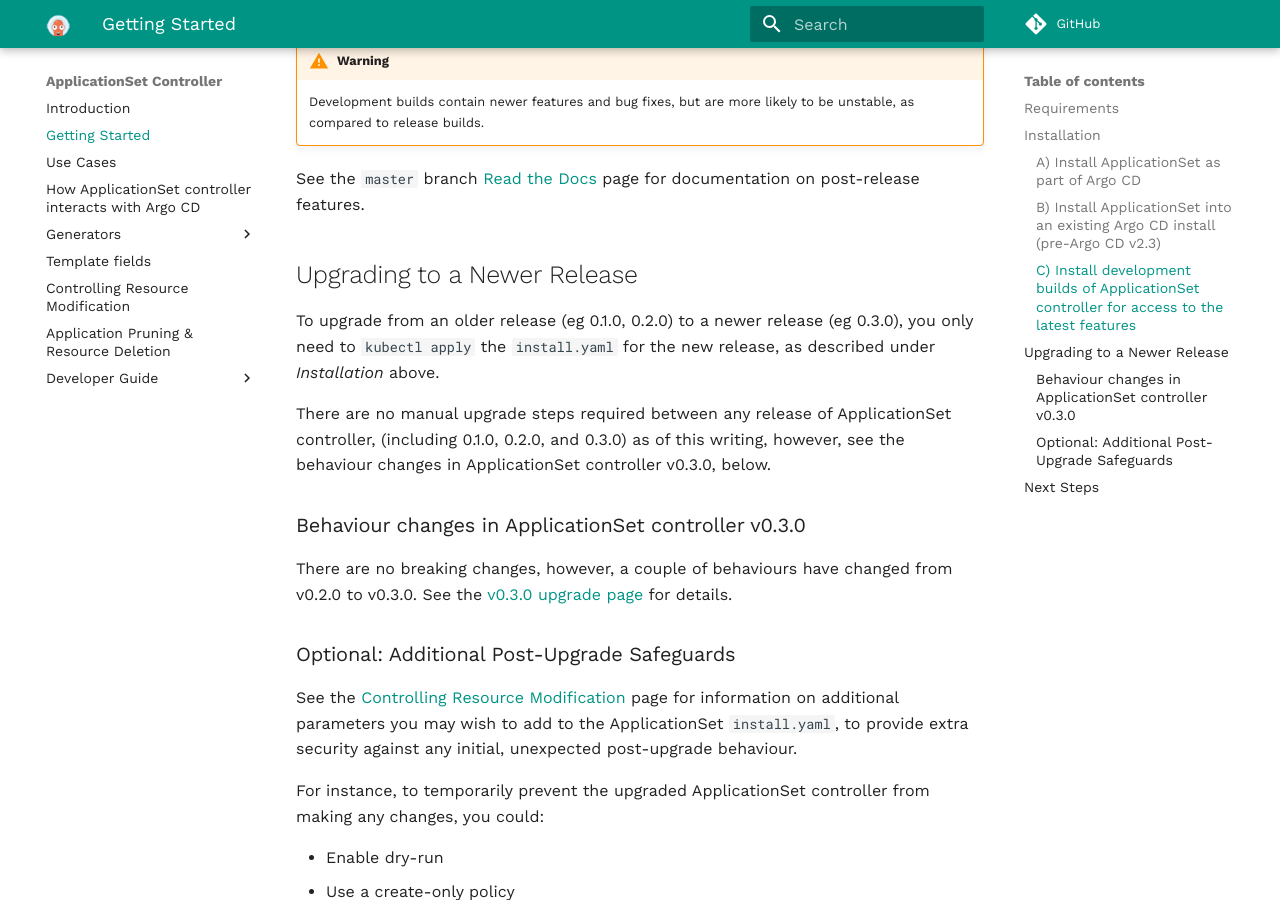
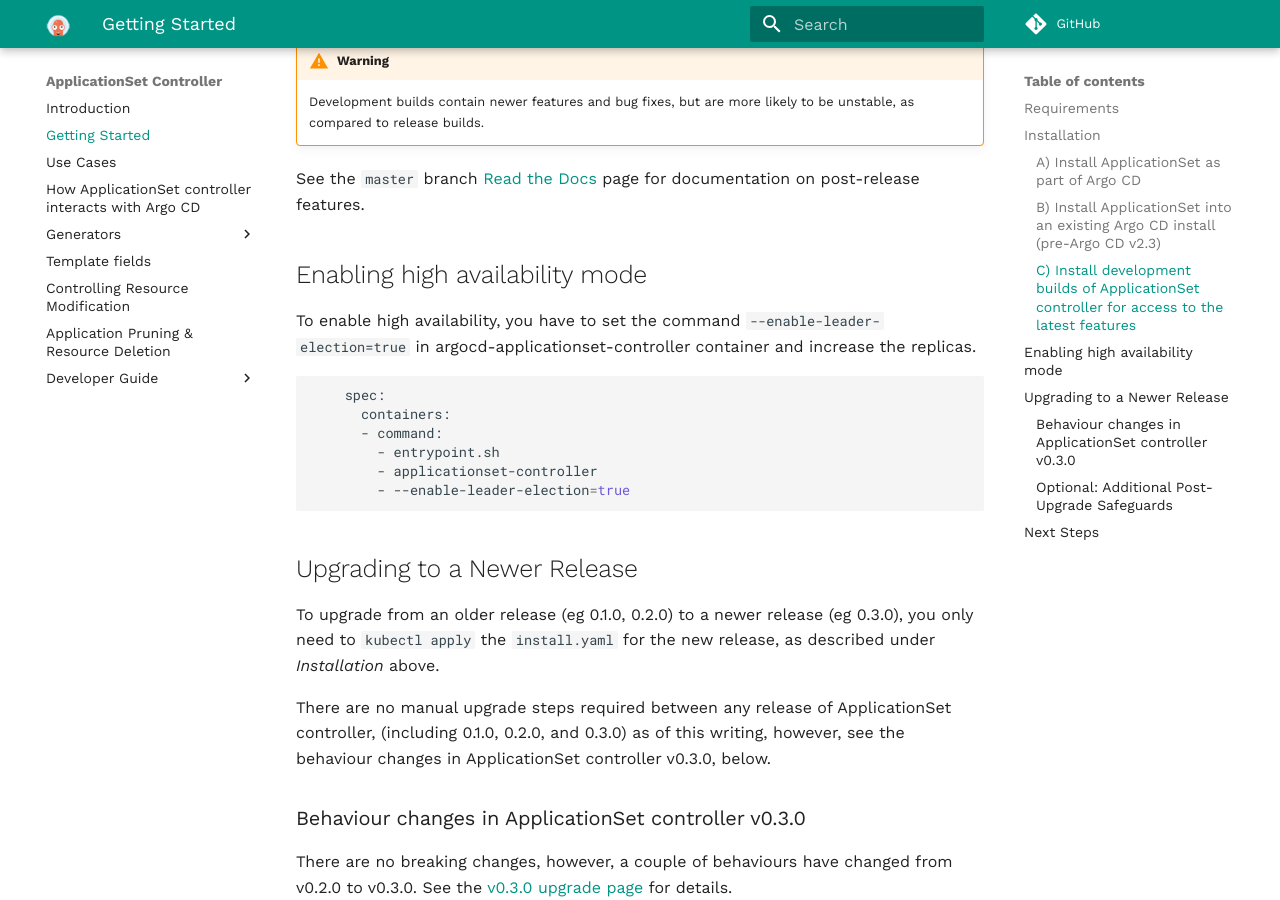
Before and after one commit to argoproj/applicationset, an MkDocs documentation site: the page built from docs/Getting-Started.md, in a window 1280 px wide and 900 px high, scrolled down 1731 px. Built offline with MkDocs 1.6.1 and Material for MkDocs 9.7.7, drawn with Linux system fonts in a browser that asks for light colours; comment, search, counter and statistics services are not loaded.

Commit message:
docs: add ha mode
Signed-off-by: Moh Abusaa <abusaa_mz@hotmail.com>

````diff
--- a/docs/Getting-Started.md
+++ b/docs/Getting-Started.md
@@ -62,6 +62,18 @@ How it works:
 
 See the `master` branch [Read the Docs](https://argocd-applicationset.readthedocs.io/en/master/) page for documentation on post-release features.
 
+## Enabling high availability mode
+
+To enable high availability, you have to set the command ``` --enable-leader-election=true  ``` in argocd-applicationset-controller container and increase the replicas.
+
+```bash
+    spec:
+      containers:
+      - command:
+        - entrypoint.sh
+        - applicationset-controller
+        - --enable-leader-election=true
+```
 
 ## Upgrading to a Newer Release
 
````
